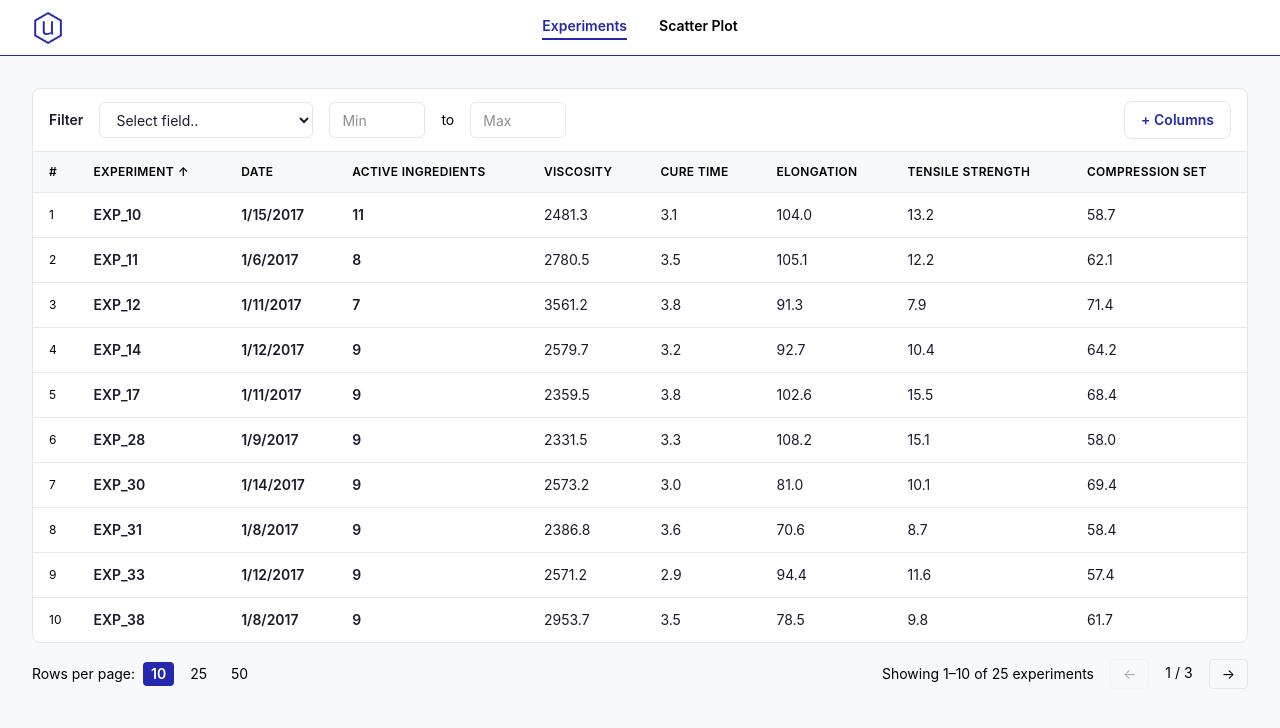
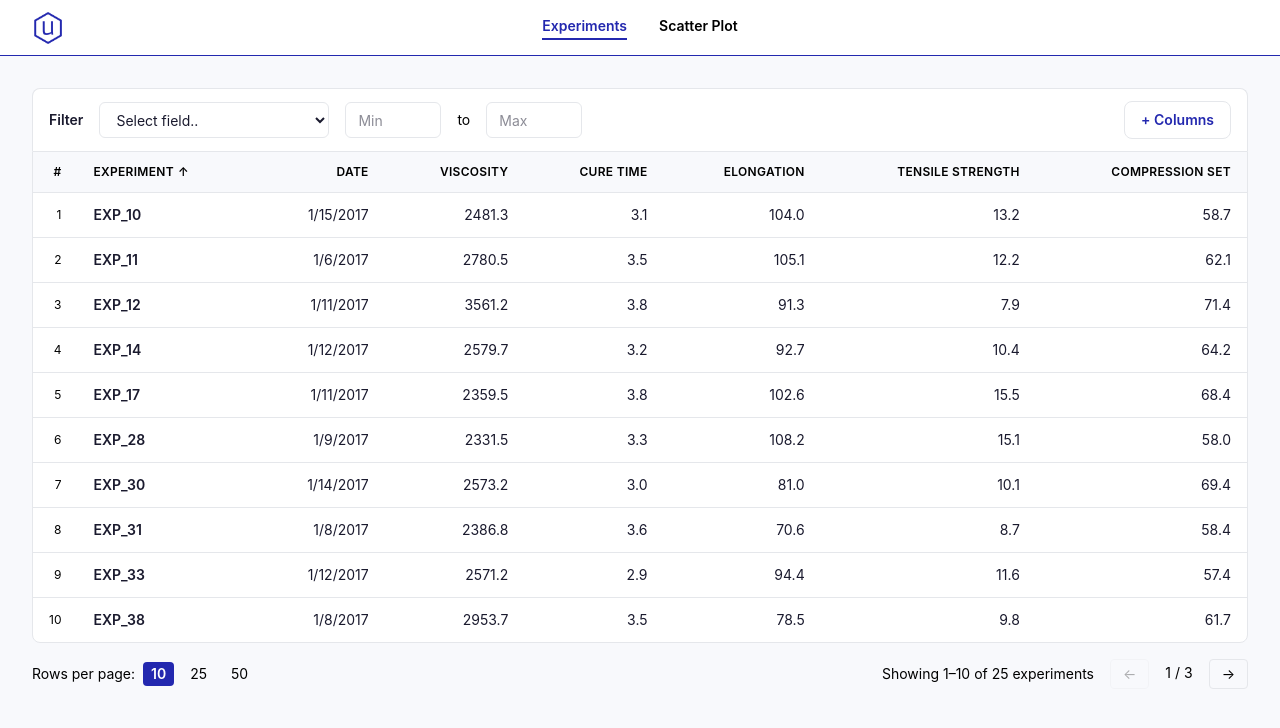
Before and after one commit to ridh7/uncountable-data-viz, a React (Vite) app: page /experiments in a window 1280 px wide. Shown: the top 728 px of the page. Built offline with nearby package versions, Linux system fonts and the light colour scheme.

Commit message:
Minor fixes: align data like excel, add # column, add grouping to filter dropdown

```diff
--- a/src/components/experiments/ExperimentsTable.tsx
+++ b/src/components/experiments/ExperimentsTable.tsx
@@ -10,6 +10,10 @@ interface ExperimentTableProps {
 
 const PAGE_SIZE_OPTIONS = [10, 25, 50];
 const DEFAULT_VISIBLE: ColumnDef["type"][] = ["meta", "output"];
+
+function isRightAligned(col: ColumnDef) {
+  return col.key !== "id";
+}
 
 function ExperimentsTable({ experiments }: ExperimentTableProps) {
   const columns = useMemo(() => getColumnDefs(experiments), [experiments]);
@@ -101,17 +105,19 @@ function ExperimentsTable({ experiments }: ExperimentTableProps) {
         <table className="w-full text-sm">
           <thead>
             <tr className="border-b border-(--color-border) bg-(--color-background) sticky top-0">
-              <th className="px-4 py-3 text-left text-xs font-semibold text-(--color-text-secondary) uppercase tracking-wide whitespace-nowrap w-10">#</th>
+              <th className="px-4 py-3 text-right text-xs font-semibold text-(--color-text-secondary) uppercase tracking-wide whitespace-nowrap w-10">
+                #
+              </th>
               {displayedColumns.map((col) => (
                 <th
                   key={col.key}
                   onClick={() => handleSort(col.key)}
-                  className="px-4 py-3 text-left text-xs font-semibold text-(--color-text-secondary) uppercase tracking-wide cursor-pointer hover:text-(--color-primary) whitespace-nowrap select-none"
+                  className={`px-4 py-3 ${isRightAligned(col) ? "text-right" : "text-left"} text-xs font-semibold text-(--color-text-secondary) uppercase tracking-wide cursor-pointer hover:text-(--color-primary) whitespace-nowrap select-none`}
                 >
-                  {col.label}
-                  {sortKey === col.key && (
-                    <span className="ml-1">{sortAsc ? "↑" : "↓"}</span>
-                  )}
+                  <span className="inline-flex items-center gap-1">
+                    {col.label}
+                    {sortKey === col.key && <span>{sortAsc ? "↑" : "↓"}</span>}
+                  </span>
                 </th>
               ))}
             </tr>
@@ -122,7 +128,7 @@ function ExperimentsTable({ experiments }: ExperimentTableProps) {
                 key={exp.key}
                 className="border-b border-(--color-border) last:border-0 hover:bg-(--color-background) transition-colors"
               >
-                <td className="px-4 py-3 text-xs text-(--color-text-secondary) w-10">
+                <td className="px-4 py-3 text-right text-xs text-(--color-text-secondary) w-10">
                   {(page - 1) * pageSize + i + 1}
                 </td>
                 {displayedColumns.map((col) => {
@@ -131,19 +137,15 @@ function ExperimentsTable({ experiments }: ExperimentTableProps) {
                   return (
                     <td
                       key={col.key}
-                      className={`px-4 py-3 whitespace-nowrap ${
-                        col.type === "meta"
+                      className={`px-4 py-3 whitespace-nowrap ${isRightAligned(col) ? "text-right" : "text-left"} ${
+                        col.key === "id"
                           ? "font-semibold text-(--color-text)"
                           : ""
                       } ${
                         isZero ? "text-(--color-muted)" : "text-(--color-text)"
                       }`}
                     >
-                      {typeof value === "number"
-                        ? col.key === "activeIngredients"
-                          ? value
-                          : value.toFixed(1)
-                        : value}
+                      {typeof value === "number" ? value.toFixed(1) : value}
                     </td>
                   );
                 })}
@@ -172,7 +174,9 @@ function ExperimentsTable({ experiments }: ExperimentTableProps) {
         </div>
         <div className="flex items-center gap-4">
           <span>
-            Showing {(page - 1) * pageSize + 1}–{Math.min(page * pageSize, filtered.length)} of {filtered.length} experiments
+            Showing {(page - 1) * pageSize + 1}–
+            {Math.min(page * pageSize, filtered.length)} of {filtered.length}{" "}
+            experiments
           </span>
           <div className="flex gap-2">
             <button
--- a/src/components/experiments/FilterBar.tsx
+++ b/src/components/experiments/FilterBar.tsx
@@ -21,7 +21,8 @@ function FilterBar({
   onFilterMaxChange,
   onClear,
 }: FilterBarProps) {
-  const filterableColumns = columns.filter((c) => c.type !== "meta");
+  const inputColumns = columns.filter((c) => c.type === "input");
+  const outputColumns = columns.filter((c) => c.type === "output");
   const hasFilter = filterColumn || filterMin || filterMax;
 
   return (
@@ -33,11 +34,20 @@ function FilterBar({
         className="text-sm border border-(--color-border) rounded-md px-3 py-1.5 h-9 text-(--color-text) outline-none focus:border-(--color-primary)"
       >
         <option value="">Select field..</option>
-        {filterableColumns.map((c) => (
-          <option key={c.key} value={c.key}>
-            {c.label}
-          </option>
-        ))}
+        <optgroup label="Inputs">
+          {inputColumns.map((c) => (
+            <option key={c.key} value={c.key}>
+              {c.label}
+            </option>
+          ))}
+        </optgroup>
+        <optgroup label="Outputs">
+          {outputColumns.map((c) => (
+            <option key={c.key} value={c.key}>
+              {c.label}
+            </option>
+          ))}
+        </optgroup>
       </select>
       <input
         type="number"
--- a/src/utils/experiment.ts
+++ b/src/utils/experiment.ts
@@ -29,7 +29,6 @@ export function getColumnDefs(experiments: Experiment[]): ColumnDef[] {
       type: "meta",
     },
     { key: "date", label: "Date", type: "meta" },
-    { key: "activeIngredients", label: "Active Ingredients", type: "meta" },
   ];
   const inputs: ColumnDef[] = Object.keys(first.inputs).map((k) => ({
     key: k,
@@ -44,18 +43,12 @@ export function getColumnDefs(experiments: Experiment[]): ColumnDef[] {
   return [...meta, ...inputs, ...outputs];
 }
 
-export function getActiveIngredientsCount(inputs: Record<string, number>) {
-  return Object.values(inputs).filter((v) => v > 0).length;
-}
-
 export function getCellValue(
   experiment: Experiment,
   key: string,
 ): string | number {
   if (key === "id") return experiment.id;
   if (key === "date") return experiment.date.toLocaleDateString();
-  if (key === "activeIngredients")
-    return getActiveIngredientsCount(experiment.inputs);
   if (key in experiment.inputs) return experiment.inputs[key];
   if (key in experiment.outputs) return experiment.outputs[key];
   return "—";
```
